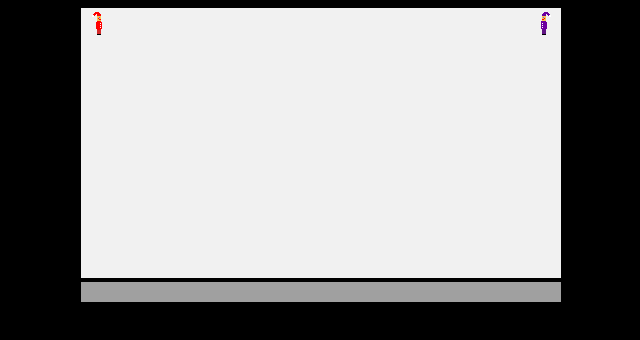
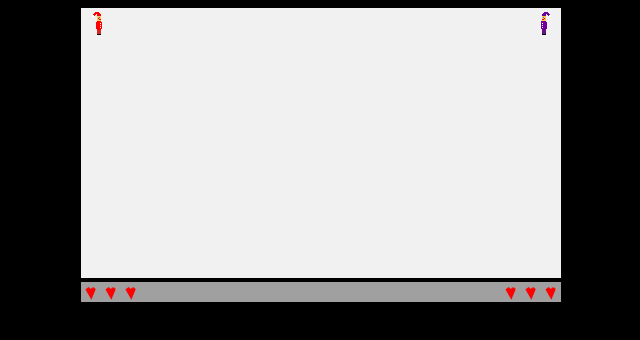
Before and after one commit to Penguins904/game, a website: page client/index.html in a window 1280 px wide. Shown: the full height of the page, 319-959 px from the left. Drawn offline with Linux system fonts and the light colour scheme.

Commit message:
heathbar fix

```diff
--- a/client/index.html
+++ b/client/index.html
@@ -129,7 +129,7 @@
   function drawhealth() {
     healthBar.clear();
     var img = new Image();
-    img.src = "heart.png";
+    img.src = imgFolder + "heart.png";
     img.addEventListener('load', function() {
     for (i = 1; i <= player1.health; i++){
       healthBar.context.drawImage(img,i * img.width - img.width, 0);
```
